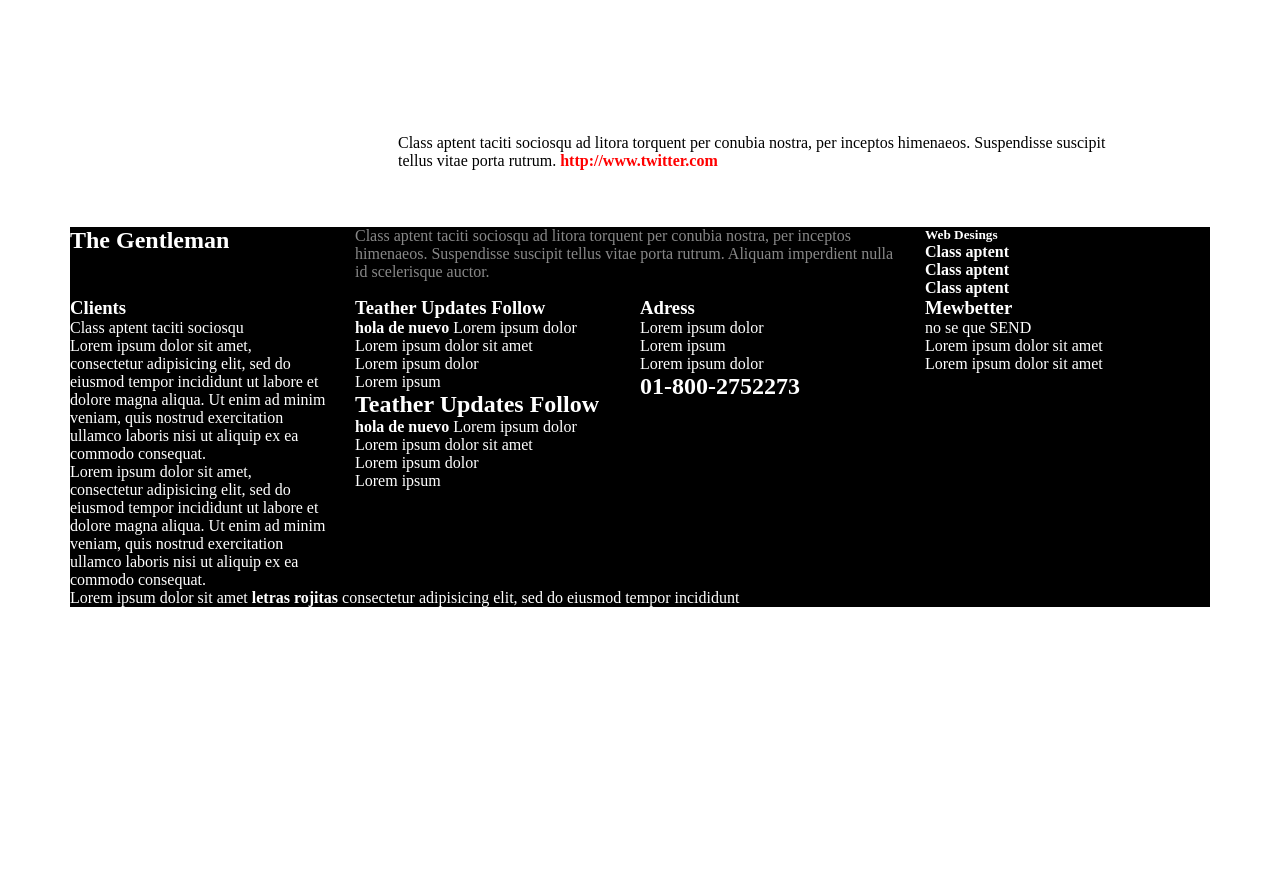
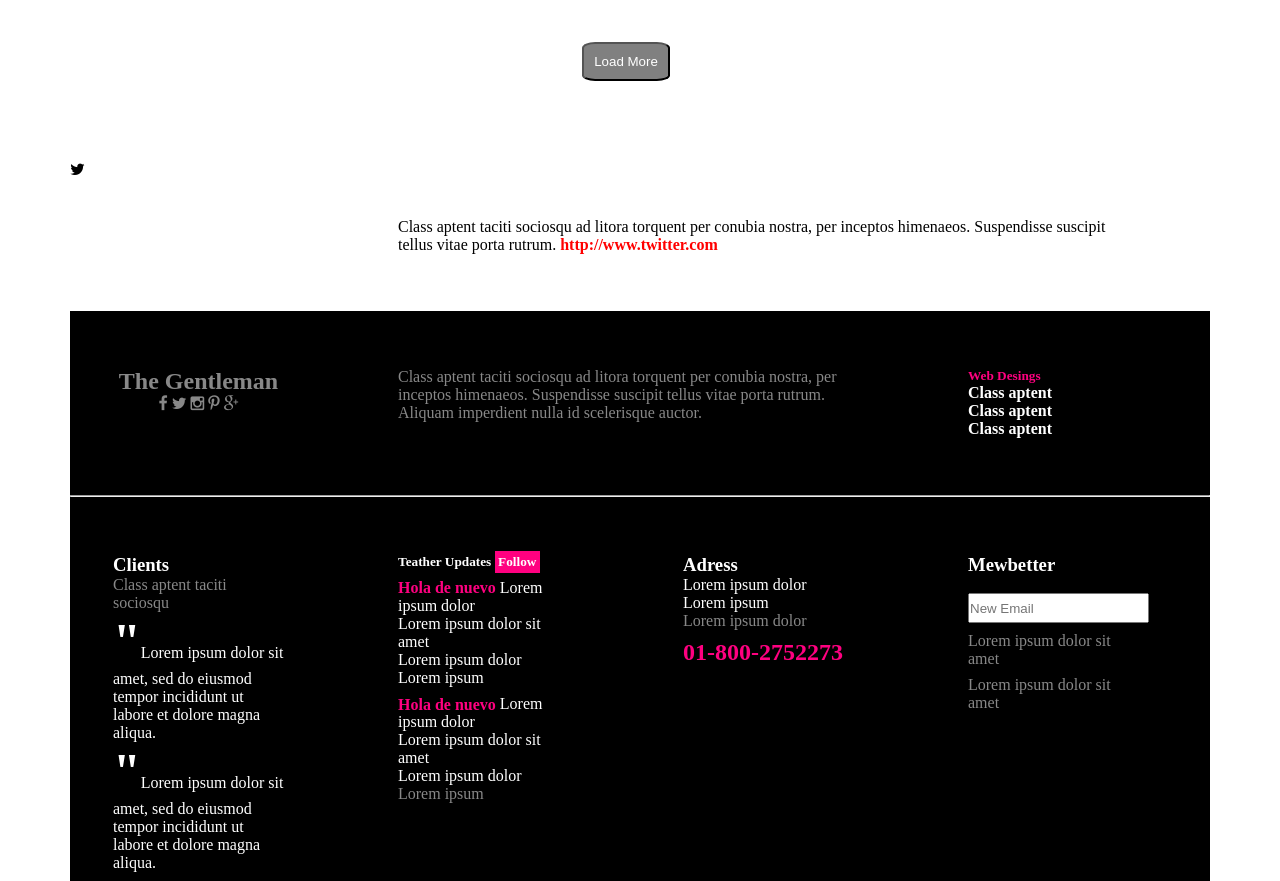
Before and after one commit to ValeriaPerez/Valeria, a plain HTML site: page index.html in a window 1280 px wide. Shown: the part 1919-2800 px from the top of the page. Before the commit the page ends 2526 px from the top, so only its background shows below. Drawn offline with Linux system fonts and the light colour scheme.

Commit message:
segunda version de examen

```diff
--- a/css/main.css
+++ b/css/main.css
@@ -1,6 +1,11 @@
+a{
+	text-decoration: none;
+	color: white;
+	padding: 3%;
+}
 .fondo1{
 	background-color: black;
-	height: 30px;
+	height: 40px;
 }
 .boton{
 	background-color: gray;
@@ -22,3 +27,23 @@ footer{
 .red{
 	color: red;
 }
+.pink{
+	color: #FF0080;
+}
+.com{
+	font-size: 50px;
+}
+.pink2{
+	background-color: #FF0080;
+	color: white;
+	border-style: solid black;
+	margin: 2%;
+	padding:2%;
+}
+.send{
+	height: 30px;
+}
+.twitter{
+	width: 100%;
+	height: 50px;
+}
--- a/index.html
+++ b/index.html
@@ -12,11 +12,11 @@
 	<div class="container">
 		<header>
 			<nav>
-				<div class="row fondo1 text-white">
+				<div class="row fondo1 text-white pd-5">
 					<div class="col-5">
 						<h1>The Gentleman</h1>
 					</div>
-					<div class="col-7 text-center a-none-decoration">
+					<div class="col-7 text-center">
 						<a href="#">Home</a>
 						<a href="#">Portafolio</a>
 						<a href="#">Servicios</a>
@@ -100,7 +100,7 @@
 		<section>
 			<div class="row">
 				<div class="col-3">
-					<i class="fa twitter"></i>
+					<i class="fa fa-twitter twitter"></i>
 				</div>
 				<div class="col-9 pd-5">
 					<p>Class aptent taciti sociosqu ad litora torquent per conubia nostra, per inceptos himenaeos. Suspendisse suscipit tellus vitae porta rutrum. <b class="red">http://www.twitter.com </b></p>
@@ -109,62 +109,67 @@
 		</section>
 		<footer>
 			<div class="row">
-				<div class="col-3">
-					<h2>The Gentleman</h2>
+				<div class="col-3 pd-5 text-gray">
+					<h2 class="text-center">The Gentleman</h2>
+					<div class="text-center mgn">
+            			<i class="fa fa-facebook"></i>
+            			<i class="fa fa-twitter"></i>
+            			<i class="fa fa-instagram"></i>
+            			<i class="fa fa-pinterest-p"></i>
+            			<i class="fa fa-google-plus"></i>
+          			</div>
 				</div>
-				<div class="col-6 text-gray">
+				<div class="col-6 text-gray pd-5">
 					<p>Class aptent taciti sociosqu ad litora torquent per conubia nostra, per inceptos himenaeos. Suspendisse suscipit tellus vitae porta rutrum. Aliquam imperdient nulla id scelerisque auctor.</p>
 				</div>
-				<div class="col-3">
-					<h5>Web Desings</h5>
+				<div class="col-3 pd-5">
+					<h5 class="pink">Web Desings</h5>
 					<h4>Class aptent</h4>
 					<h4>Class aptent</h4>
 					<h4>Class aptent</h4>
 				</div>
 			</div>
+			<hr class="text-white">
 			<div class="row">
-				<div class="col-3">
+				<div class="col-3 pd-5">
 					<h3>Clients</h3>
-					<p>Class aptent taciti sociosqu</p>
-					<p>Lorem ipsum dolor sit amet, consectetur adipisicing elit, sed do eiusmod
-					tempor incididunt ut labore et dolore magna aliqua. Ut enim ad minim veniam,
-					quis nostrud exercitation ullamco laboris nisi ut aliquip ex ea commodo
-					consequat.</p>
-					<p>Lorem ipsum dolor sit amet, consectetur adipisicing elit, sed do eiusmod
-					tempor incididunt ut labore et dolore magna aliqua. Ut enim ad minim veniam,
-					quis nostrud exercitation ullamco laboris nisi ut aliquip ex ea commodo
-					consequat.</p>
+					<p class="text-gray">Class aptent taciti sociosqu</p>
+					<p><b class="com">"</b>Lorem ipsum dolor sit amet, sed do eiusmod tempor incididunt ut labore et dolore magna aliqua.</p>
+					<p><b class="com">"</b>Lorem ipsum dolor sit amet, sed do eiusmod tempor incididunt ut labore et dolore magna aliqua.</p>
 				</div>
-				<div class="col-3">
-					<h3>Teather Updates <b>Follow</b></h3>
-					<p><b>hola de nuevo</b> Lorem ipsum dolor</p>
+				<div class="col-3 pt-5 pd-5">
+					<h5 class="pb-5">Teather Updates<b class="pink2">Follow</b></h5>
+					<p><b class="pink pb-5">Hola de nuevo</b> Lorem ipsum dolor</p>
 					<p>Lorem ipsum dolor sit amet</p>
 					<p>Lorem ipsum dolor</p>
-					<p>Lorem ipsum</p>
+					<p class="pb-5">Lorem ipsum</p>
 
-					<h2>Teather Updates <b>Follow</b></h2>
-					<p><b>hola de nuevo</b> Lorem ipsum dolor</p>
+					<p><b class="pink pt-5">Hola de nuevo</b> Lorem ipsum dolor</p>
 					<p>Lorem ipsum dolor sit amet</p>
 					<p>Lorem ipsum dolor</p>
-					<p>Lorem ipsum</p>
+					<p class="text-gray">Lorem ipsum</p>
 				</div>
-				<div class="col-3">
+				<div class="col-3 pt-5 pd-5">
 					<h3>Adress</h3>
 					<p>Lorem ipsum dolor</p>
 					<p>Lorem ipsum</p>
-					<p>Lorem ipsum dolor</p>
-					<h2>01-800-2752273</h2>
+					<p class="text-gray">Lorem ipsum dolor</p>
+					<h2 class="pink pt-5">01-800-2752273</h2>
 				</div>
-				<div class="col-3">
-					<h3>Mewbetter</h3>
-					<div>no se que SEND</div>
-					<p>Lorem ipsum dolor sit amet</p>
-					<p>Lorem ipsum dolor sit amet</p>
+				<div class="col-3 pd-5">
+					<h3 class="pb-5">Mewbetter</h3>
+					<div class="pt-5">
+						<form action="demo_form.asp">
+                          <input placeholder="New Email" type="text" name="email" class="send">
+                        </form>
+                    </div>
+					<p class="text-gray pt-5">Lorem ipsum dolor sit amet</p>
+					<p class="text-gray pt-5">Lorem ipsum dolor sit amet</p>
 				</div>
 			</div>
 			<div class="row">
-				<div class="col-12">
-					<p>Lorem ipsum dolor sit amet <b>letras rojitas</b> consectetur adipisicing elit, sed do eiusmod
+				<div class="col-12 text-center pb-5">
+					<p>Lorem ipsum dolor sit amet <b class="pink">letras rojitas</b> consectetur adipisicing elit, sed do eiusmod
 					tempor incididunt</p>
 				</div>
 			</div>
```
